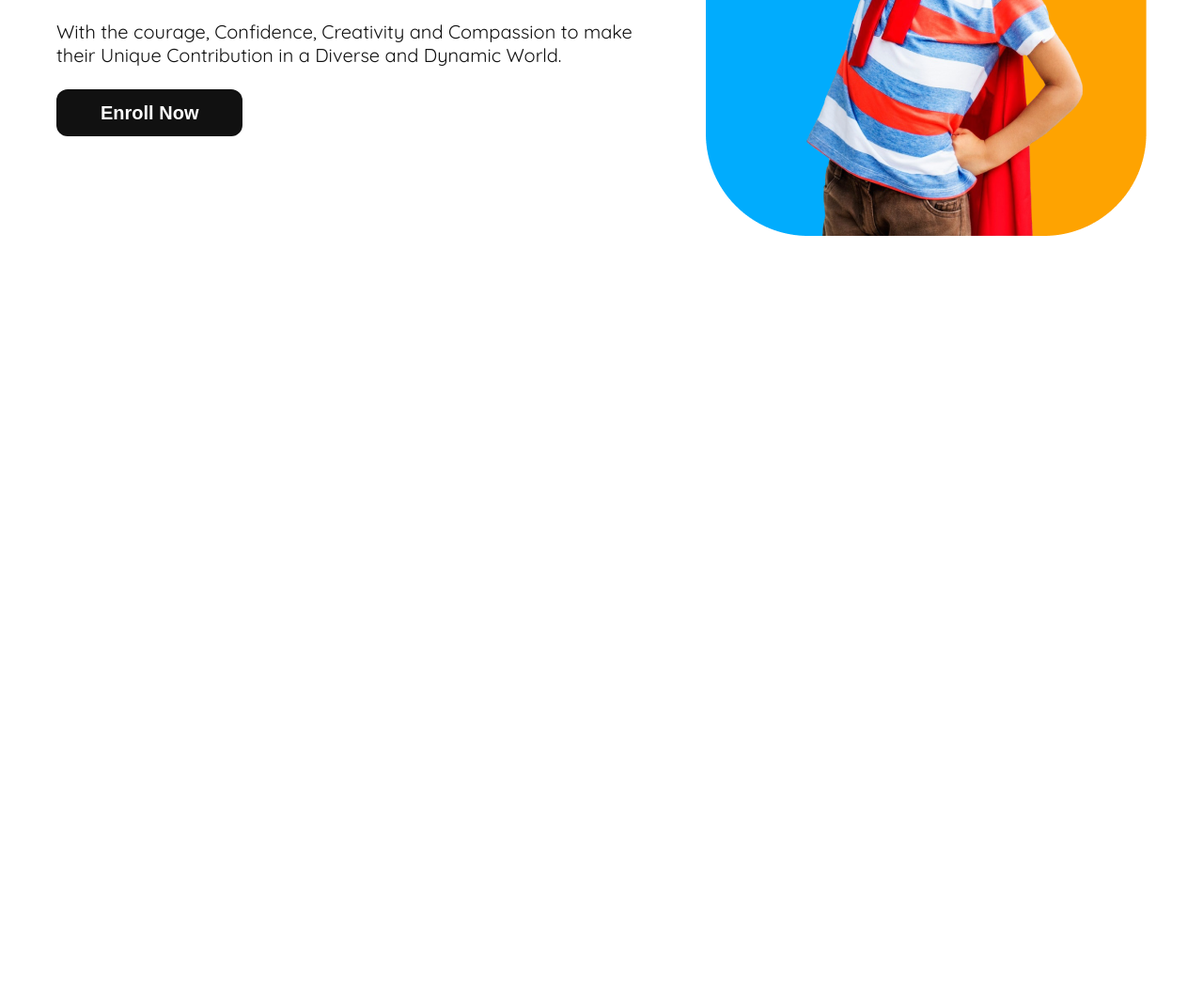
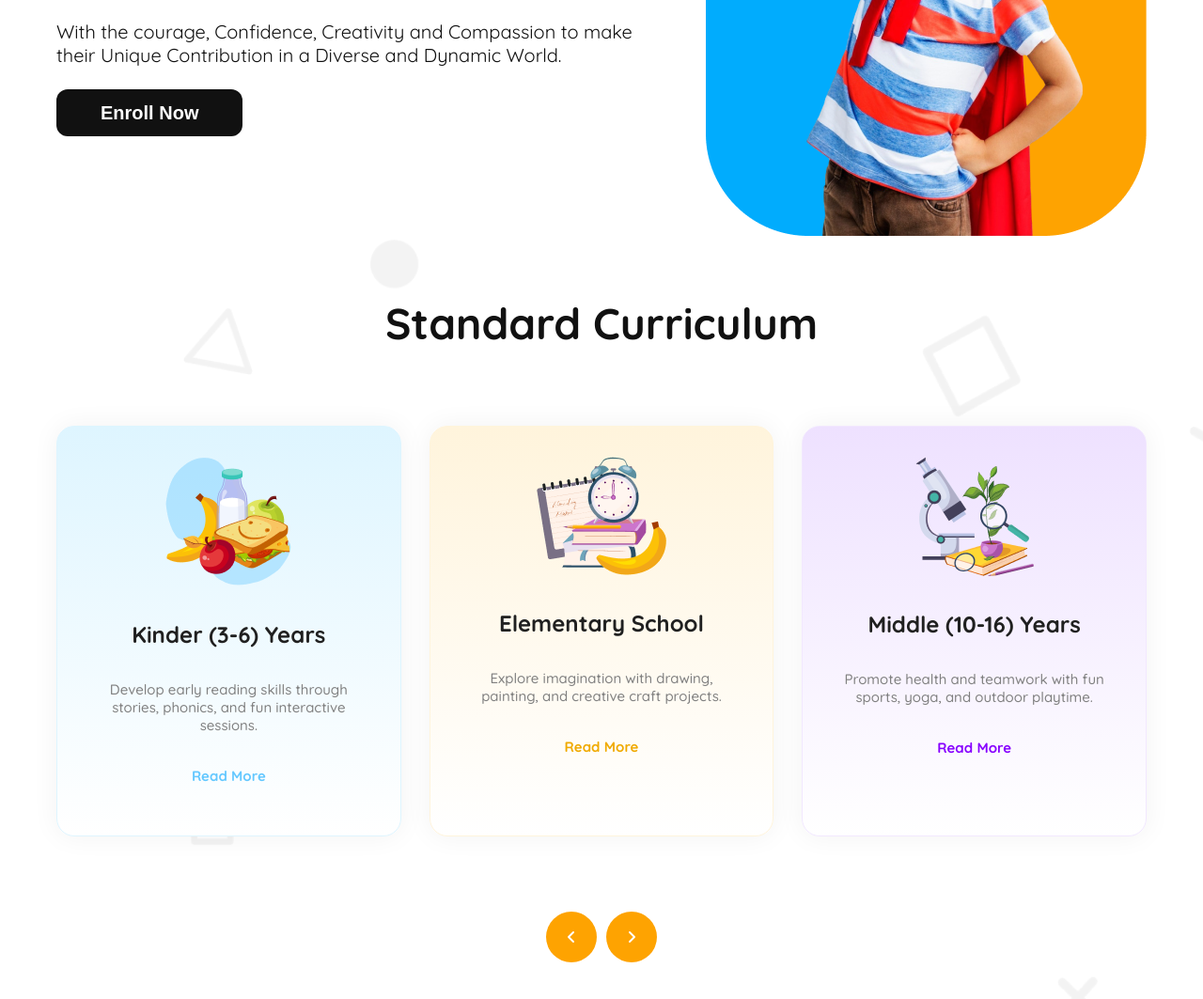
Before and after one commit to Nahidworld/Kids-School, a plain HTML site: page index.html in a window 1280 px wide. Shown: the part 515-1578 px from the top of the page at 94% size. Before the commit the page ends 800 px from the top, so only its background shows below. Drawn offline with Linux system fonts and the light colour scheme.

Commit message:
responsive curriculam added

```diff
--- a/index.html
+++ b/index.html
@@ -45,10 +45,48 @@
                 <img src="./assets/hero-kids.png" alt="hero-kids">
             </div>
         </div>
-
     </header>
 
     <main>
+        <section class="curriculum main-section">
+            <div class="container">
+                <h1 class="section-tittle">Standard Curriculum</h1>
+
+                <div class="curriculum-container">
+                    <div class="curriculum-card card1">
+                        <div class="img-div">
+                            <img src="./assets/kinder.png" alt="">
+                        </div>
+                        <h1 class="tittle">Kinder (3-6) Years</h1>
+                        <p class="disc">Develop early reading skills through stories, phonics, and fun interactive sessions.</p>
+                        <div class="btn"><a href="#">Read More</a></div>
+                    </div>
+
+                    <div class="curriculum-card card2">
+                        <div class="img-div">
+                            <img src="./assets/elementary.png" alt="">
+                        </div>
+                        <h1 class="tittle">Elementary School</h1>
+                        <p class="disc">Explore imagination with drawing, painting, and creative craft projects.</p>
+                        <div class="btn"><a href="#">Read More</a></div>
+                    </div>
+
+                    <div class="curriculum-card card3">
+                        <div class="img-div">
+                            <img src="./assets/middle.png" alt="">
+                        </div>
+                        <h1 class="tittle">Middle (10-16) Years</h1>
+                        <p class="disc">Promote health and teamwork with fun sports, yoga, and outdoor playtime.</p>
+                        <div class="btn"><a href="#">Read More</a></div>
+                    </div>
+                </div>
+            </div>
+
+            <div class="angle-btn">
+                <div><i class="fa-solid fa-angle-left"></i></div>
+                <div><i class="fa-solid fa-angle-right"></i></div>
+            </div>
+        </section>
 
     </main>
 
--- a/styles.css
+++ b/styles.css
@@ -328,3 +328,150 @@ nav .button{
         padding: 6px 24px;
     }
 }
+
+
+/* curriculum style */
+.curriculum-container{
+    margin: 80px auto;
+    text-align: center;
+    display: grid;
+    grid-template-columns: repeat(3, 1fr);
+    gap: 30px;
+
+}
+
+.curriculum-card{
+    border-radius: 19px;
+    box-shadow: 0px 0px 28px 1px rgba(0, 0, 0, 0.05);
+    transition: 0.3s;
+}
+/* card background color and border  */
+.card1{
+    background: linear-gradient(#def5ff, #ffffff);
+    border: 1px solid #DEF5FF;
+}
+.card2{
+    background: linear-gradient(#fff4dc, #ffffff);
+    border: 1px solid #FFF4DC;
+}
+.card3{
+    background: linear-gradient(#eee1ff, #ffffff);
+    border: 1px solid #F2E8FF;
+}
+
+.curriculum-card .img-div{
+    padding: 32px 0;
+
+}
+.curriculum-card .tittle{
+    font-weight: 700;
+    font-size: 24px;
+    color: #202020;
+
+}
+.curriculum-card:hover {
+    transform: translateY(-6px);
+ }
+.curriculum-card .disc{
+    max-width: 285px;
+    font-weight: 500;
+    font-size: 15px;
+    color: #808080;
+    padding: 34px 0;
+    margin: 0 40px;
+}
+
+.curriculum-card .btn{
+    padding-bottom: 54px;
+
+}
+.curriculum-card .btn a{
+    color: #64C8FF;
+    font-weight: 700;
+    font-size: 15px;
+}
+.card2 .btn a{
+    color: #F0AA00;
+}
+.card3 .btn a{
+    color: #8700FF;
+}
+
+/* angle-btn style */
+
+.angle-btn{
+    display: flex;
+    justify-content: center;
+    align-items: center;
+    gap: 10px;
+}
+.angle-btn div {
+    color: var(--white);
+    background-color: var(--orange);
+    padding: 17px 22px;
+    border-radius: 50%;
+    font-size: 16px;
+    transition: .3s;
+}
+.angle-btn div:hover{
+    cursor: pointer;
+    opacity: .5;
+}
+/* curriculam responsive  */
+/* Large responsive */
+@media screen and (min-width: 768px) and (max-width: 992px) {
+    .right-banner{
+        margin-top: 20px;
+        max-width: calc(100% - 16px);
+    }
+
+    .right-banner img{
+        width: 100%;
+    }
+
+    .left-banner{
+        max-width: calc(100% - 16px);
+        gap: 18px;
+        text-align: center;
+    }
+
+    .banner-tittle{
+        max-width: 335px;
+        font-size: 32px;
+        margin: 0 auto;
+    }
+
+    .banner-disc{
+        font-weight: 500;
+        font-size: 14px;
+    }
+    .left-banner button{
+        font-size: 16px;
+        padding: 6px 24px;
+    }
+}
+/* Tablets responsive  */
+@media screen and (min-width: 576px) and (max-width: 768px) {
+    .curriculum-container {
+        margin: 40px auto;
+        grid-template-columns: repeat(2,1fr);
+    }
+}
+/* mobile responsive  */
+@media screen and (max-width: 576px) {
+    .main-section {
+        padding: 20px 0;
+    }
+
+    .section-tittle {
+        font-size: 26px;
+    }
+
+    .curriculum-container{
+        margin: 40px auto;
+        grid-template-columns: repeat(1,1fr);
+    }
+    .curriculum-card .disc {
+        margin: 0 auto;
+    }
+}
```
